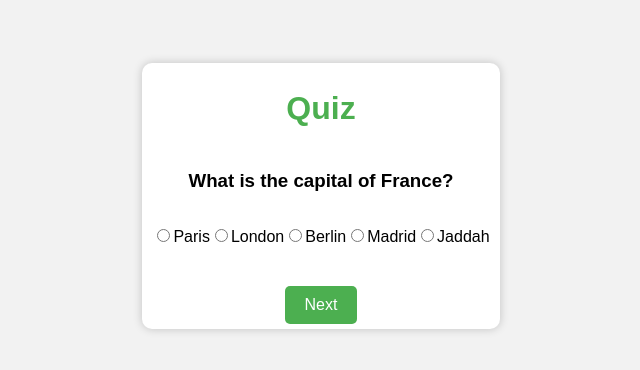
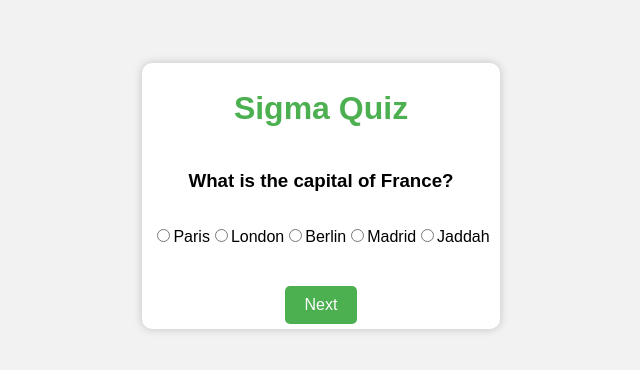
Before and after one commit to muhammadsufiyanbaig/Sigma-Quiz, a plain HTML site: page index.html in a window 1280 px wide. Shown: the part 204-574 px from the top of the page, without its empty margins (319-959 px from the left). Drawn offline with Linux system fonts and the light colour scheme.

Commit message:
Update index.html

```diff
--- a/index.html
+++ b/index.html
@@ -10,7 +10,7 @@
 
 <body>
   <div class="quiz-container">
-    <h1 class="text">Quiz</h1>
+    <h1 class="text">Sigma Quiz</h1>
     <div id="question"></div>
     <div id="box">
       <div id="options"></div>
```
